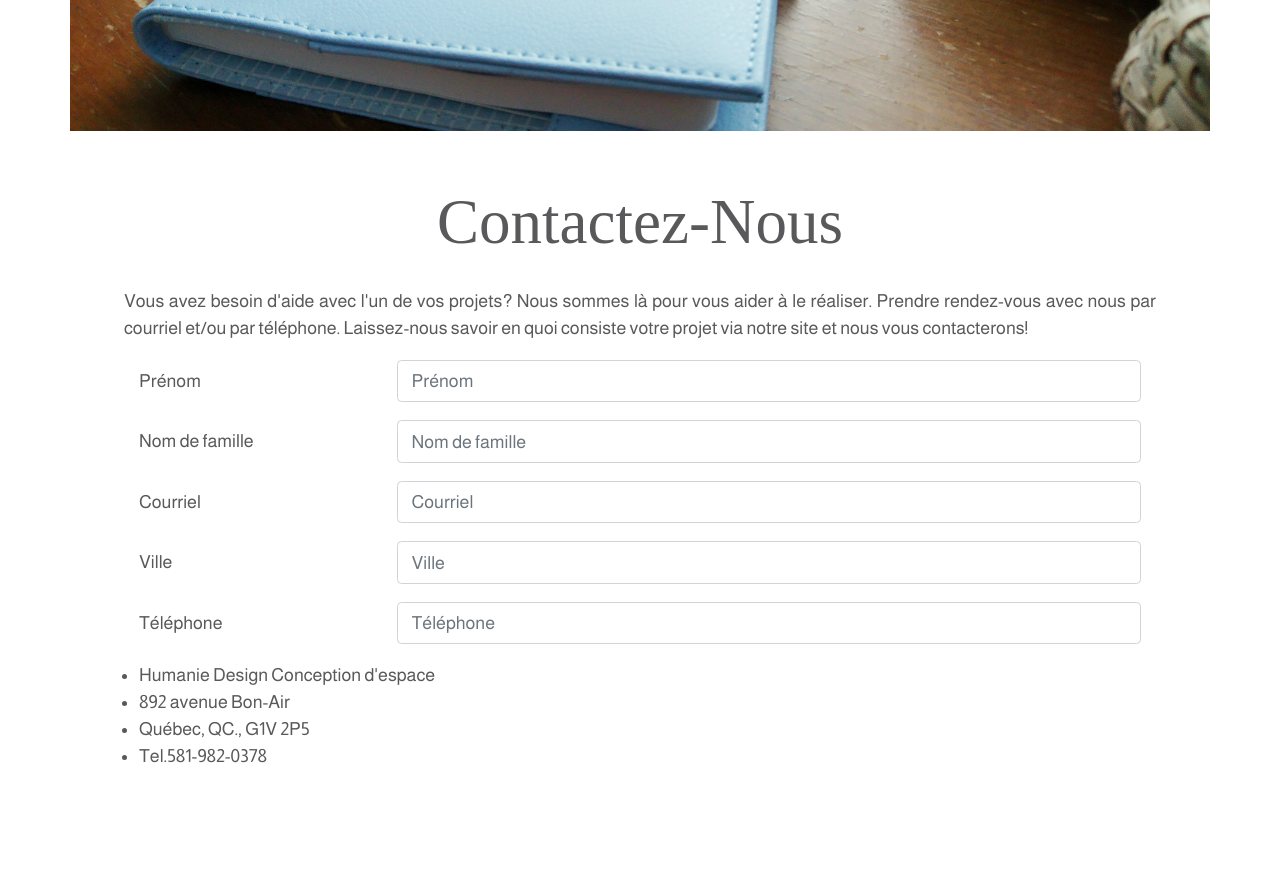
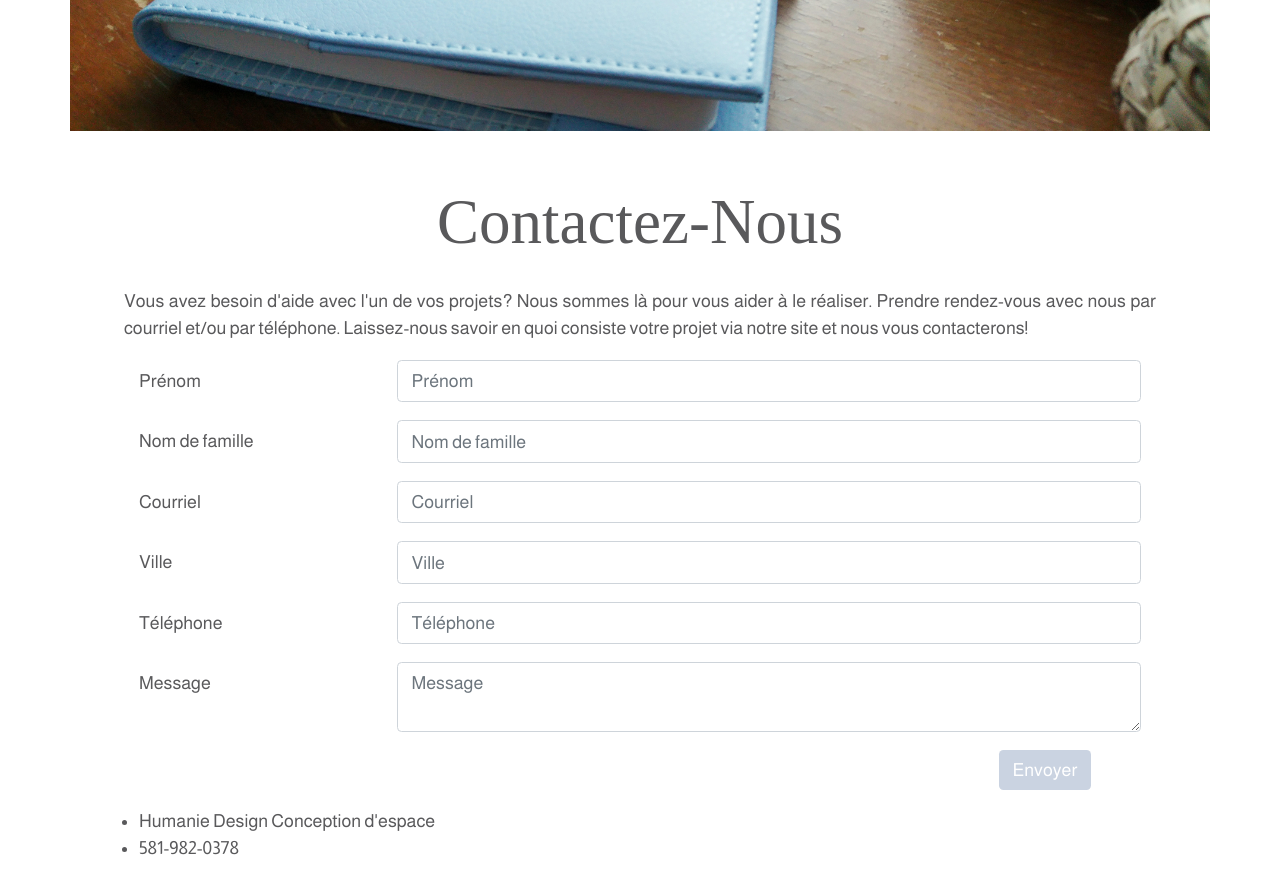
Before and after one commit to Fausateeeee/humanie-design, a React (Create React App) app: page /contact in a window 1280 px wide. Shown: the part 600-1494 px from the top of the page. Built offline with nearby package versions, Linux system fonts and the light colour scheme; a web font is replaced by a local one.

Commit message:
Updated div with react specific class

```diff
--- a/src/pages/About.js
+++ b/src/pages/About.js
@@ -1,11 +1,11 @@
 import React, { Component } from 'react'
-import { Col, Row } from 'reactstrap'
+import { Col, Row, Container } from 'reactstrap'
 import HeaderPicture from '../components/HeaderPicture'
 
 class About extends Component {
   render () {
     return (
-      <div className='container'>
+      <Container>
         <HeaderPicture path='/assets/headers/about.jpg' />
 
         <div className='row flex-nowrap justify-content-between align-items-center'>
@@ -43,7 +43,7 @@ class About extends Component {
 
           </div>
         </div>
-      </div>
+      </Container>
     )
   }
 }
--- a/src/pages/Contact.js
+++ b/src/pages/Contact.js
@@ -1,24 +1,10 @@
 import React, { Component } from 'react'
 import HeaderPicture from '../components/HeaderPicture'
-import { Form, FormGroup, Button, Label, Input, Col, Row } from 'reactstrap'
+import { Form, FormGroup, Button, Label, Input, Col, Row, Container } from 'reactstrap'
 // import { Navbar, NavbarBrand, NavItem, NavLink } from 'reactstrap'
 
-class Contact extends Component {
-  render () {
+const ContactForm = () => {
   return (
-      <div className='container'>
-        <HeaderPicture path='/assets/headers/contact.jpg' />
-        <div className='p-3 p-md-5' id='services'>
-          <h1 className='text-center display-4'>Contactez-Nous</h1>
-          <Row mb={2}>
-            <p className='my-3'>
-              Vous avez besoin d&apos;aide avec l&apos;un de vos projets? Nous sommes là pour vous aider à le
-              réaliser.
-              Prendre rendez-vous avec nous par courriel et/ou par téléphone. Laissez-nous savoir en quoi
-              consiste
-              votre projet via notre site et nous vous contacterons!
-            </p>
-          </Row>
     <Form>
       <FormGroup row>
         <Label for='nameInput' sm={3}>Prénom</Label>
@@ -50,16 +36,45 @@ class Contact extends Component {
           <Input type='tel' name='phone' id='phoneInput' placeholder='Téléphone' />
         </Col>
       </FormGroup>
+      <FormGroup row>
+        <Label for='messageInput' sm={3}>Message</Label>
+        <Col sm={9}>
+          <Input type='textarea' name='message' id='messageInput' placeholder='Message' />
+        </Col>
+      </FormGroup>
+      <FormGroup row>
+        <Col md={{ size: 2, offset: 10 }}>
+          <Button type='submit' name='submit' id='submitButton'>Envoyer</Button>
+        </Col>
+      </FormGroup>
     </Form>
+  )
+}
+
+class Contact extends Component {
+  render () {
+    return (
+      <Container>
+        <HeaderPicture path='/assets/headers/contact.jpg' />
+        <div className='p-3 p-md-5' id='services'>
+          <h1 className='text-center display-4'>Contactez-Nous</h1>
+          <Row mb={2}>
+            <p className='my-3'>
+              Vous avez besoin d&apos;aide avec l&apos;un de vos projets? Nous sommes là pour vous aider à le
+              réaliser.
+              Prendre rendez-vous avec nous par courriel et/ou par téléphone. Laissez-nous savoir en quoi
+              consiste
+              votre projet via notre site et nous vous contacterons!
+            </p>
+          </Row>
+          <ContactForm />
           <ul>
             <li>Humanie Design Conception d&apos;espace</li>
-            <li>892 avenue Bon-Air</li>
-            <li>Québec, QC., G1V 2P5</li>
-            <li>Tel.581-982-0378 </li>
+            <li>581-982-0378 </li>
           </ul>
 
         </div>
-      </div>
+      </Container>
     )
   }
 }
--- a/src/pages/Services.js
+++ b/src/pages/Services.js
@@ -1,5 +1,5 @@
 import React, { Component } from 'react'
-import { Col, Row } from 'reactstrap'
+import { Col, Row, Container } from 'reactstrap'
 import HeaderPicture from '../components/HeaderPicture'
 import PropTypes from 'prop-types'
 import SERVICES from '../data/services'
@@ -35,7 +35,7 @@ const ServiceSection = ({ service, isLeft }) => {
 class Services extends Component {
   render () {
     return (
-      <div className='container'>
+      <Container>
         <HeaderPicture path='/assets/headers/services.jpg' />
         <div className='p-3 p-md-5' id='services'>
           <h1 className='text-center display-4'>Services</h1>
@@ -50,7 +50,7 @@ class Services extends Component {
             pour vous. Contactez-nous pour prendre rendez-vous et ainsi, discuter de votre projet. Il nous fera plaisir
             de vous aider !
         </footer>
-      </div>
+      </Container>
     )
   }
 }
```
Lines whose indentation alone changed are shown as unchanged.
